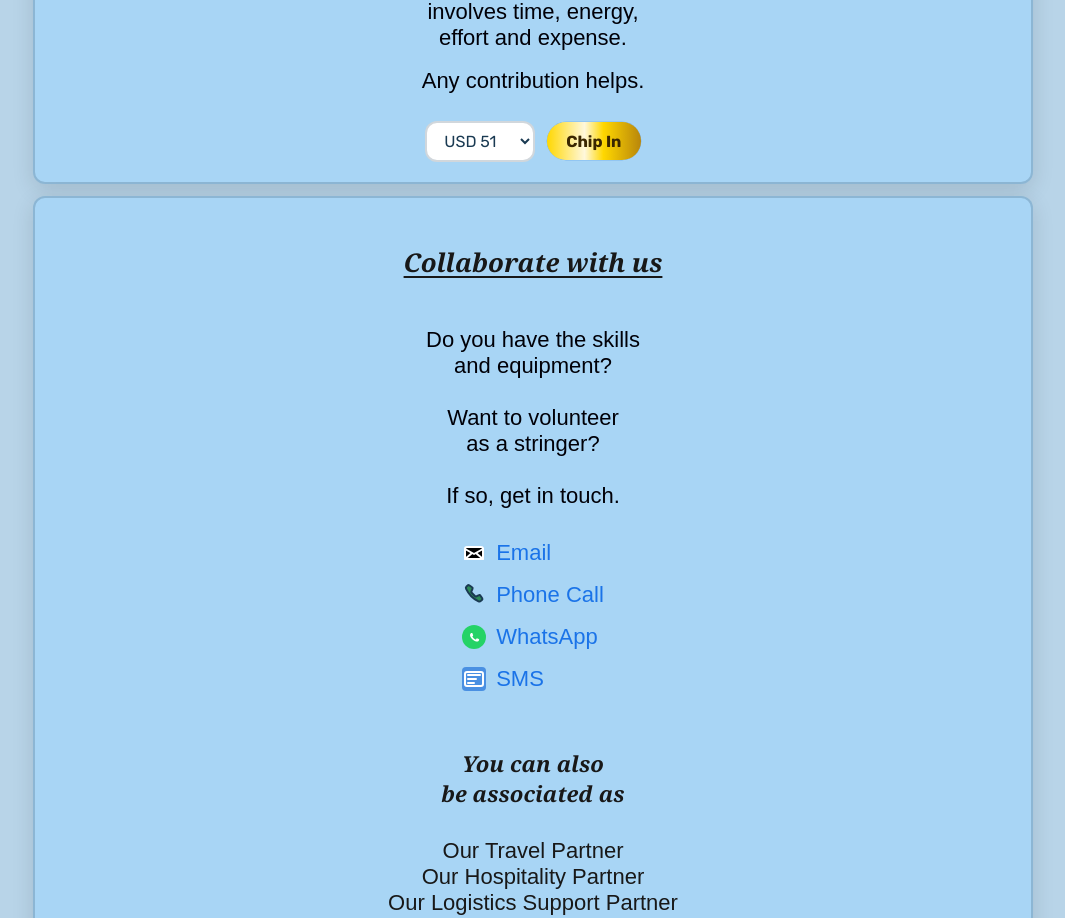
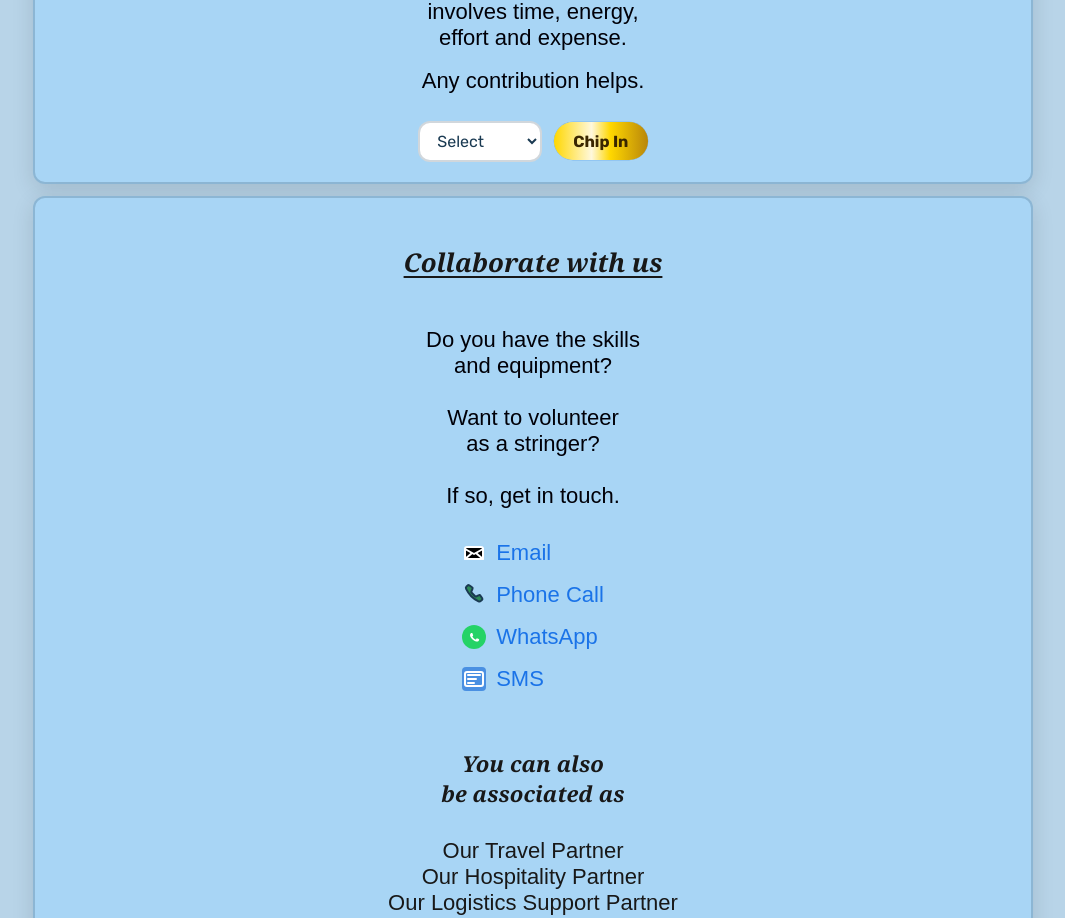
Before and after one commit to lovelyv/cast-project, a React (Vite) app: page /supportus in a window 1280 px wide. Shown: the part 1208-2126 px from the top of the page, without its empty margins (107-1172 px from the left). Built offline with nearby package versions, Linux system fonts and the light colour scheme.

Commit message:
SupportUs: Chip In dropdown now defaults to 'Select' placeholder, only valid options shown

```diff
--- a/src/component/SupportUs.jsx
+++ b/src/component/SupportUs.jsx
@@ -36,7 +36,7 @@ function SupportUs() {
   const focusSentinelRef = useRef(null);
   const videoRef = useRef(null);
   const [chipOpen, setChipOpen] = useState(false);
-  const [chipAmount, setChipAmount] = useState('51');
+  const [chipAmount, setChipAmount] = useState('');
   const [paymentMethod, setPaymentMethod] = useState('card');
   const [hostOption, setHostOption] = useState('A place to stay');
   const [sponsorOption, setSponsorOption] = useState('Sponsor an episode');
@@ -152,10 +152,12 @@ function SupportUs() {
                value={chipAmount}
                onChange={e => setChipAmount(e.target.value)}
              >
-               {/* Removed 5, 11, 21 options as requested */}
+               <option value="" disabled>Select</option>
+               <option value="11">USD 11</option>
                <option value="51">USD 51</option>
-               <option value="101">USD 101</option>
-               <option value="custom">Custom</option>
+               <option value="108">USD 108</option>
+               <option value="501">USD 501</option>
+               <option value="1008">USD 1008</option>
              </select>
              <button
                type="button"
--- a/src/config.js
+++ b/src/config.js
@@ -75,11 +75,11 @@ export const SOCIAL_LINKS = {
 // Map amounts to their corresponding Payment Link URLs.
 // test: 'https://buy.stripe.com/test_8x24gr1VneIAeIH19Fco000'
 export const DONATE_LINKS = {
-  5: "https://donate.stripe.com/14A6oz79JeN1deCaT893y00",
+  501: "https://donate.stripe.com/14A6oz79JeN1deCaT893y00",
   11: "https://donate.stripe.com/4gM5kv51BgV9fmK4uK93y01",
-  21: "https://donate.stripe.com/cNi5kv79J6gv1vU8L093y02",
+  1008: "https://donate.stripe.com/cNi5kv79J6gv1vU8L093y02",
   51: "https://donate.stripe.com/7sYcMXalV6gv2zYbXc93y03",
-  101: "https://donate.stripe.com/14A4gr0LlbAPcayaT893y04",
+  108: "https://donate.stripe.com/14A4gr0LlbAPcayaT893y04",
   Custom: "https://donate.stripe.com/9B63cn65F7kz0rQ4uK93y05"
 
 };
```
Also changed, not shown: 1 other file (tests, documents, lock files or other folders).
